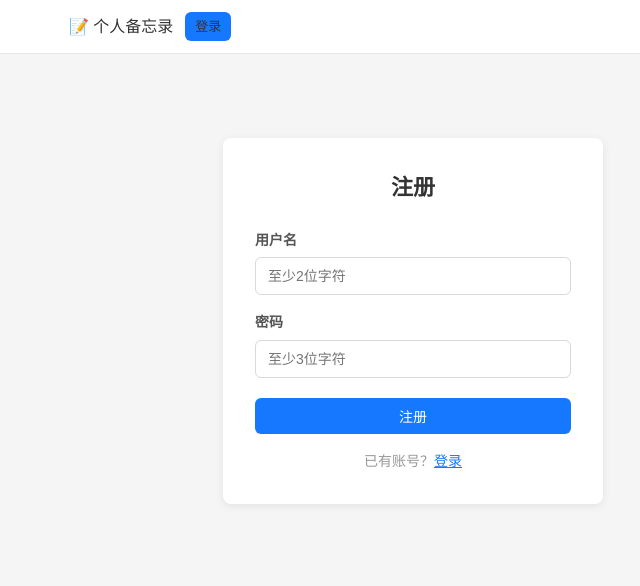
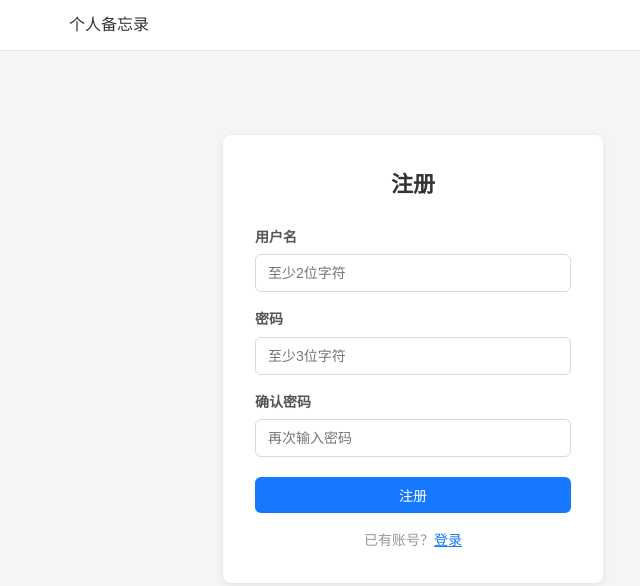
Before and after one commit to xiyishui/memo-app, a Next.js app: page /register in a window 1280 px wide. Shown: the top 586 px of the page, without its empty margins (227-867 px from the left). Built offline with nearby package versions, Linux system fonts and the light colour scheme.

Commit message:
feat: 注册页添加确认密码功能 + 登录/注册页隐藏导航按钮

```diff
--- a/app/AuthNav.js
+++ b/app/AuthNav.js
@@ -1,17 +1,21 @@
 'use client';
 
 import Link from 'next/link';
+import { usePathname } from 'next/navigation';
 import { useAuth } from './auth';
 
 export default function AuthNav() {
   const { user, loading, logout } = useAuth();
+  const pathname = usePathname();
+  const isAuthPage = pathname === '/login' || pathname === '/register';
 
   if (loading) return null;
 
   return (
     <nav className="nav-bar">
       <div className="container">
-        <Link href={user ? '/' : '/login'}>📝 个人备忘录</Link>
+        <Link href={user ? '/' : '/login'}>个人备忘录</Link>
+        {!isAuthPage && (
           <div className="nav-right">
             {user ? (
               <>
@@ -22,6 +26,7 @@ export default function AuthNav() {
               <Link href="/login" className="btn btn-primary btn-sm">登录</Link>
             )}
           </div>
+        )}
       </div>
     </nav>
   );
--- a/app/register/page.js
+++ b/app/register/page.js
@@ -10,12 +10,19 @@ export default function RegisterPage() {
   const { login } = useAuth();
   const [username, setUsername] = useState('');
   const [password, setPassword] = useState('');
+  const [confirmPassword, setConfirmPassword] = useState('');
   const [error, setError] = useState('');
   const [loading, setLoading] = useState(false);
 
   const handleSubmit = async (e) => {
     e.preventDefault();
     setError('');
+
+    if (password !== confirmPassword) {
+      setError('两次密码输入不一致');
+      return;
+    }
+
     setLoading(true);
 
     try {
@@ -48,6 +55,10 @@ export default function RegisterPage() {
             <label>密码</label>
             <input type="password" value={password} onChange={(e) => setPassword(e.target.value)} placeholder="至少3位字符" />
           </div>
+          <div className="form-group">
+            <label>确认密码</label>
+            <input type="password" value={confirmPassword} onChange={(e) => setConfirmPassword(e.target.value)} placeholder="再次输入密码" />
+          </div>
           {error && <p className="error-msg">{error}</p>}
           <button type="submit" className="btn btn-primary auth-btn" disabled={loading}>
             {loading ? '注册中...' : '注册'}
```
Lines whose indentation alone changed are shown as unchanged.
